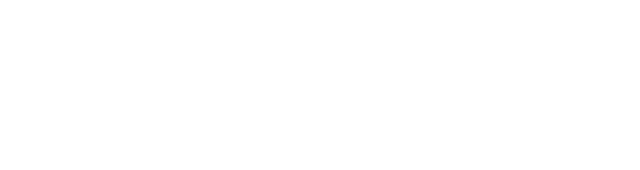
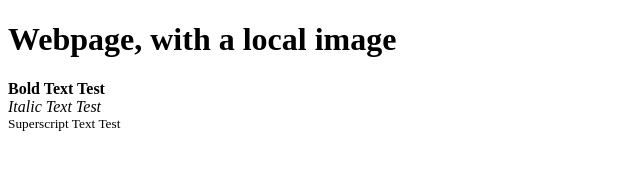
Before and after one commit to jakob-mckay/ICS2OR-Unit0-06-HTML, a plain HTML site: page index.html in a window 1280 px wide. Shown: the whole page, without its empty margins (0-640 px from the left). Drawn offline with Linux system fonts and the light colour scheme.

Commit message:
added text and header

```diff
--- a/index.html
+++ b/index.html
@@ -8,8 +8,10 @@
     <meta name="viewport" content="width=device-width,initial-scale=1.0">
     <meta charset="utf-8">
   <title>Webpage with a local image </title>
+  <h1>Webpage, with a local image</h1>
 </head>
   <body>
+  <p> <b> Bold Text Test</b><br> <i> Italic Text Test</i><br> <sup> Superscript Text Test</sup></p>
 
   </body>
 </html>
```
